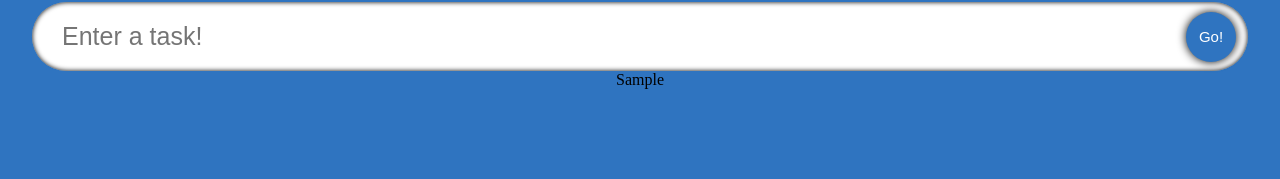
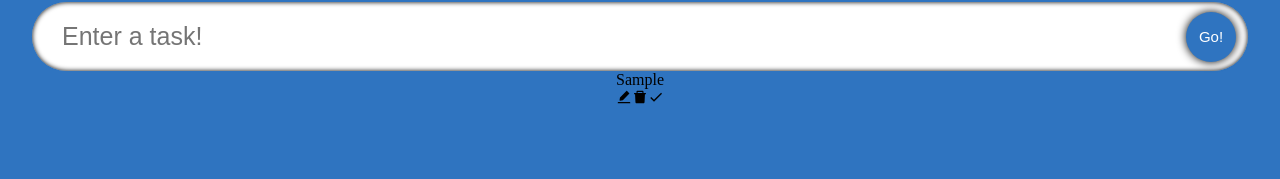
Before and after one commit to karinahuizar/typescript-todo-list, a React (Create React App) app: page / in a window 1280 px wide. Both pictures are taken after typing "Sample" into the empty fields and a click on the button "Go!". Shown: the part 105-284 px from the top of the page. Built offline with nearby package versions, Linux system fonts and the light colour scheme; a web font is replaced by a local one.

Commit message:
Added React icons.

```diff
--- a/src/components/SingleTodo.tsx
+++ b/src/components/SingleTodo.tsx
@@ -1,5 +1,7 @@
 import React from "react";
 import { Todo } from "../model";
+import { AiFillEdit, AiFillDelete } from 'react-icons/ai';
+import { MdDone } from 'react-icons/md';
 
 type Props = {
     todo: Todo,
@@ -14,11 +16,17 @@ const SingleTodo = ({ todo, todos, setTodos }: Props) => {
                 {todo.todo}
             </span>
             <div>
-                <span className="icon"></span>
-                <span className="icon"></span>
-                <span className="icon"></span>
+                <span className="icon">
+                    <AiFillEdit />
+                </span>
+                <span className="icon">
+                    <AiFillDelete />
+                </span>
+                <span className="icon">
+                    <MdDone />
+                </span>
             </div>
-        </form>
+        </form >
     );
 
 };
```
